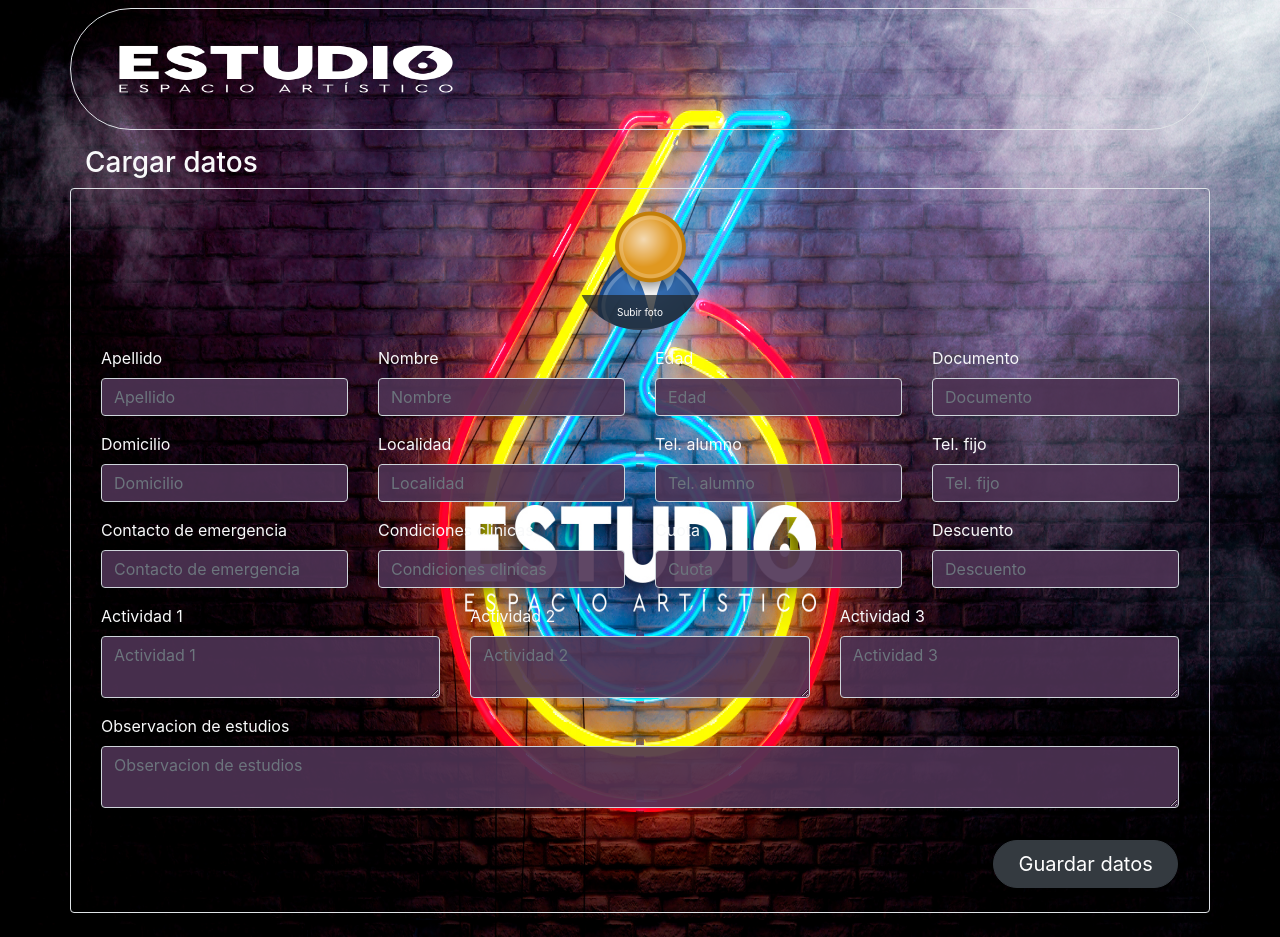
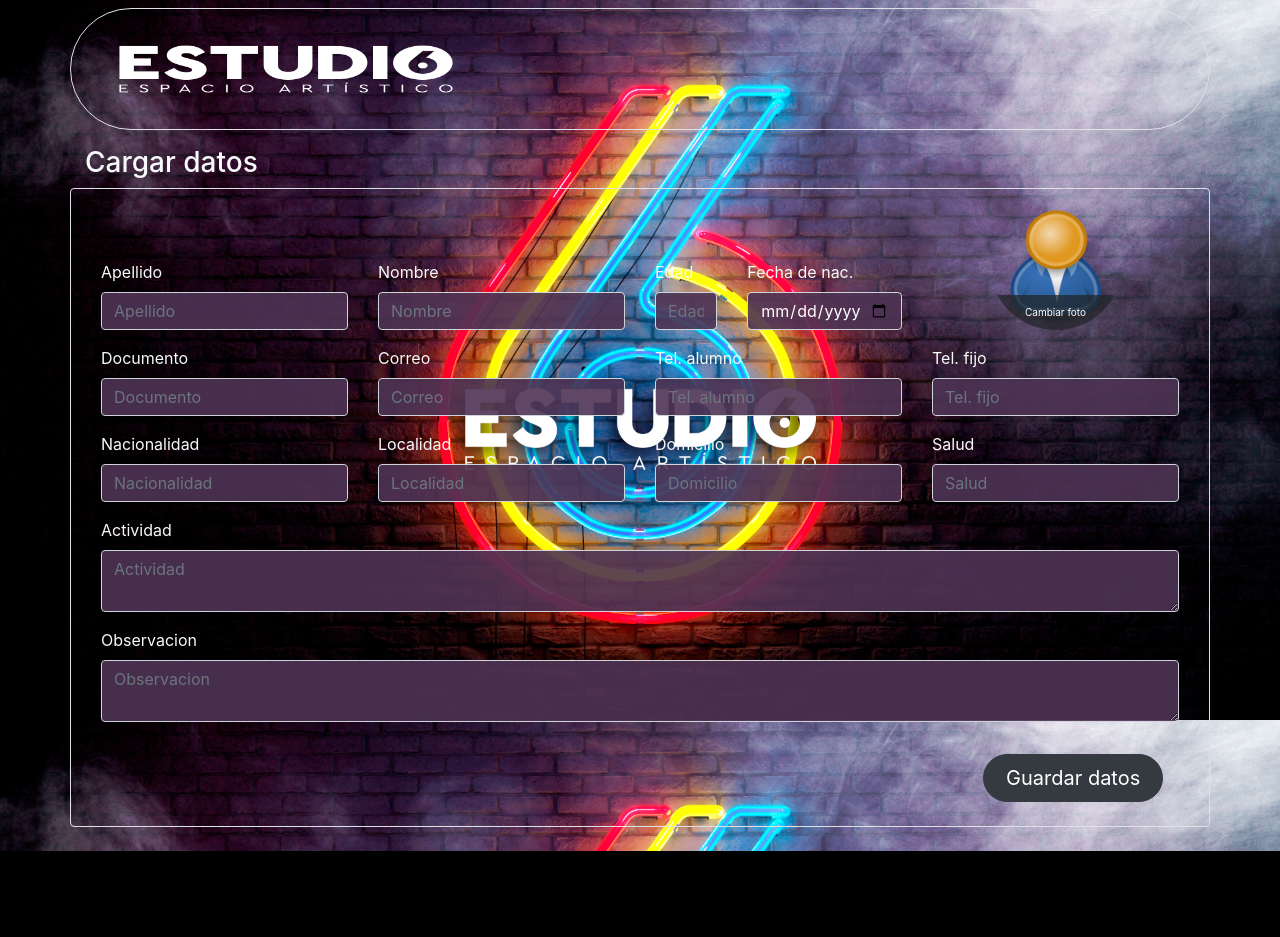
Before and after one commit to Alvii98/proyecto_estudio, a PHP site: page /cargas in a window 1280 px wide. After the commit the page ends 851 px from the top, so only its background shows below. Run offline with PHP 8.4, Linux system fonts and the light colour scheme.

Commit message:
desde mi casa carga de datos

```diff
--- a/css/estilo.css
+++ b/css/estilo.css
@@ -1,7 +1,7 @@
 body{
     background-image: url(../img/ESTUDIO-6.jpg);
-    background-repeat: no-repeat;
-    background-size: 100% 100%;
+    background-repeat: repeat;
+    background-size: 100% ;
     color: #FFFFFF;
 }
 
@@ -110,3 +110,12 @@ textarea{
     background-color: rgba(78, 52, 85, 0.9) !important;
     color: #fff !important;
 }
+.mt-datos{
+    margin-top: 5% !important;
+}
+/*********** PARA CELULARES *************/
+@media screen and (max-width: 600px){
+    .mt-datos{
+        margin-top: 0% !important;
+    }
+}
--- a/templates/cargas.php
+++ b/templates/cargas.php
@@ -29,94 +29,84 @@
         </div>
     </div>
     <div class="container border rounded mb-4 text-light">
-        <div class="row d-flex justify-content-center">
-            <div class="col-md-12 d-flex justify-content-center mt-3">
-                <div class="form-group">
+        <div class="row">
+            <div class="col-md-12 mt-3">
+                <div class="form-group col-md-3 float-right d-flex justify-content-center">
                     <div class="perfil-img">
-                        <img src="img/icono.jpg" class="rounded-circle" height="150" width="150"/>
+                        <img src="img/icono.jpg" class="rounded-circle" height="125" width="130"/>
                         <div class="file">
-                            Subir foto
+                            Cambiar foto
                             <input type="file" name="fotoPerfil" id="fotoPerfil"/>
                         </div>
                     </div>
                 </div>
-            </div>
-            <div class="col-md-12 d-flex justify-content-center">
-                <div class="form-group col-md-3">
+                <div class="form-group col-md-3 float-left mt-datos">
                     <label for="exampleFormControlInput1">Apellido</label>
                     <input type="text" class="form-control" placeholder="Apellido">
                 </div>
-                <div class="form-group col-md-3">
+                <div class="form-group col-md-3 float-left mt-datos">
                     <label for="exampleFormControlInput1">Nombre</label>
                     <input type="text" class="form-control" placeholder="Nombre">
                 </div>
-                <div class="form-group col-md-3">
+                <div class="form-group col-md-1 float-left mt-datos">
                     <label for="exampleFormControlInput1">Edad</label>
-                    <input type="text" class="form-control" placeholder="Edad">
+                    <input type="text"  class="form-control" placeholder="Edad">
                 </div>
-                <div class="form-group col-md-3">
+                <div class="form-group col-md-2 float-left mt-datos">
+                    <label for="exampleFormControlInput1">Fecha de nac.</label>
+                    <input type="date" class="form-control">
+                </div>
+            </div>
+            <div class="col-md-12">
+                <div class="form-group col-md-3 float-left">
                     <label for="exampleFormControlInput1">Documento</label>
                     <input type="text" class="form-control" placeholder="Documento">
                 </div>
-            </div>
-            <div class="col-md-12 d-flex justify-content-center">
-                <div class="form-group col-md-3">
-                    <label for="exampleFormControlInput1">Domicilio</label>
-                    <input type="text" class="form-control" placeholder="Domicilio">
+                <div class="form-group col-md-3 float-left">
+                    <label for="exampleFormControlInput1">Correo</label>
+                    <input type="text" class="form-control" placeholder="Correo">
                 </div>
-                <div class="form-group col-md-3">
-                    <label for="exampleFormControlInput1">Localidad</label>
-                    <input type="text" class="form-control" placeholder="Localidad">
-                </div>
-                <div class="form-group col-md-3">
+                <div class="form-group col-md-3 float-left">
                     <label for="exampleFormControlInput1">Tel. alumno</label>
                     <input type="text" class="form-control" placeholder="Tel. alumno">
                 </div>
-                <div class="form-group col-md-3">
+                <div class="form-group col-md-3 float-left">
                     <label for="exampleFormControlInput1">Tel. fijo</label>
                     <input type="text" class="form-control" placeholder="Tel. fijo">
                 </div>
             </div>
-            <div class="col-md-12 d-flex justify-content-center">
-                <div class="form-group col-md-3">
-                    <label for="exampleFormControlInput1">Contacto de emergencia</label>
-                    <input type="text" class="form-control" placeholder="Contacto de emergencia">
+            <div class="col-md-12">
+                <div class="form-group col-md-3 float-left">
+                    <label for="exampleFormControlInput1">Nacionalidad</label>
+                    <input type="text" class="form-control" placeholder="Nacionalidad">
                 </div>
-                <div class="form-group col-md-3">
-                    <label for="exampleFormControlInput1">Condiciones clinicas</label>
-                    <input type="text" class="form-control" placeholder="Condiciones clinicas">
+                <div class="form-group col-md-3 float-left">
+                    <label for="exampleFormControlInput1">Localidad</label>
+                    <input type="text" class="form-control" placeholder="Localidad">
                 </div>
-                <div class="form-group col-md-3">
-                    <label for="exampleFormControlInput1">Cuota</label>
-                    <input type="text" class="form-control" placeholder="Cuota">
+                <div class="form-group col-md-3 float-left">
+                    <label for="exampleFormControlInput1">Domicilio</label>
+                    <input type="text" class="form-control" placeholder="Domicilio">
                 </div>
-                <div class="form-group col-md-3">
-                    <label for="exampleFormControlInput1">Descuento</label>
-                    <input type="text" class="form-control" placeholder="Descuento">
+                <div class="form-group col-md-3 float-left">
+                    <label for="exampleFormControlInput1">Salud</label>
+                    <input type="text" class="form-control" placeholder="Salud">
                 </div>
             </div>
-            <div class="col-md-12 d-flex justify-content-center">
-                <div class="form-group col-md-4">
-                    <label>Actividad 1</label>
-                    <textarea class="form-control" placeholder="Actividad 1" required></textarea>
-                </div>
-                <div class="form-group col-md-4">
-                    <label>Actividad 2</label>
-                    <textarea class="form-control" placeholder="Actividad 2" required></textarea>
-                </div>
-                <div class="form-group col-md-4">
-                    <label>Actividad 3</label>
-                    <textarea class="form-control" placeholder="Actividad 3" required></textarea>
+            <div class="col-md-12">
+                <div class="form-group col-md-12 float-left">
+                    <label>Actividad</label>
+                    <textarea class="form-control" placeholder="Actividad" readonly="tue"></textarea>
                 </div>
             </div>
-            <div class="col-md-12 d-flex justify-content-center">
-                <div class="form-group col-md-12">
-                    <label>Observacion de estudios</label>
-                    <textarea class="form-control" placeholder="Observacion de estudios" required></textarea>
+            <div class="col-md-12">
+                <div class="form-group col-md-12 float-left">
+                    <label>Observacion</label>
+                    <textarea class="form-control" placeholder="Observacion" readonly="tue"></textarea>
                 </div>
             </div>
             <div class="col-md-12 mb-4 mt-3">
-                <div class="form-group">
+                <div class="form-group col-md-12">
                     <button class="btn btn-dark btn-lg rounded-pill float-right col-md-2 mr-3">Guardar datos</button>
                 </div>
             </div>
```
Also changed, not shown: ajax/cargar_datos.php (added, +20 -0 lines), clases/consultas.php (+12 -0 lines), templates/datos.php (+42 -43 lines), js/ajax_datos.js (added).
